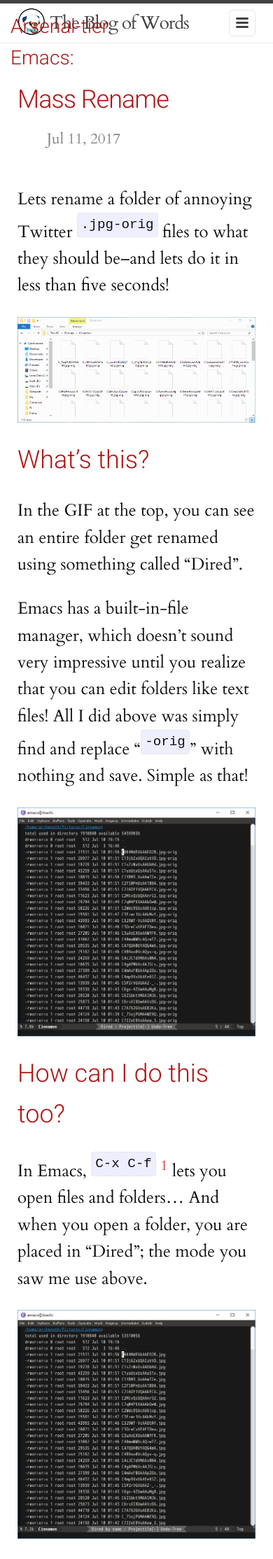
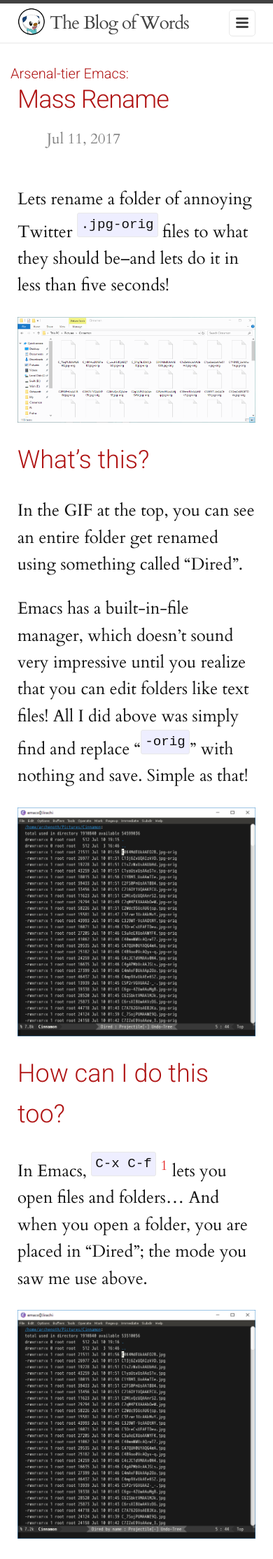
Before and after one commit to Crinklewott/diape.red, a Jekyll site: the page built from _posts/2017-07-10-Arsenal-Tier-Emacs-Writable-Dired.md, in a window 390 px wide. Shown: the top 2228 px of the page at 70% size. Built offline with Jekyll 4.4.1, drawn with Linux system fonts in a browser that asks for light colours; comment, search, counter and statistics services are not loaded.

Commit message:
Fix series title text CSS on mobile

```diff
--- a/_sass/_layout.scss
+++ b/_sass/_layout.scss
@@ -262,6 +262,11 @@
     position: absolute;
     bottom: 32px;
     left: -10px;
+
+    @include media-query($on-palm) {
+        font-size: 20px;
+        margin-bottom: 10px;
+    }
 }
 
 sub.series {
```
